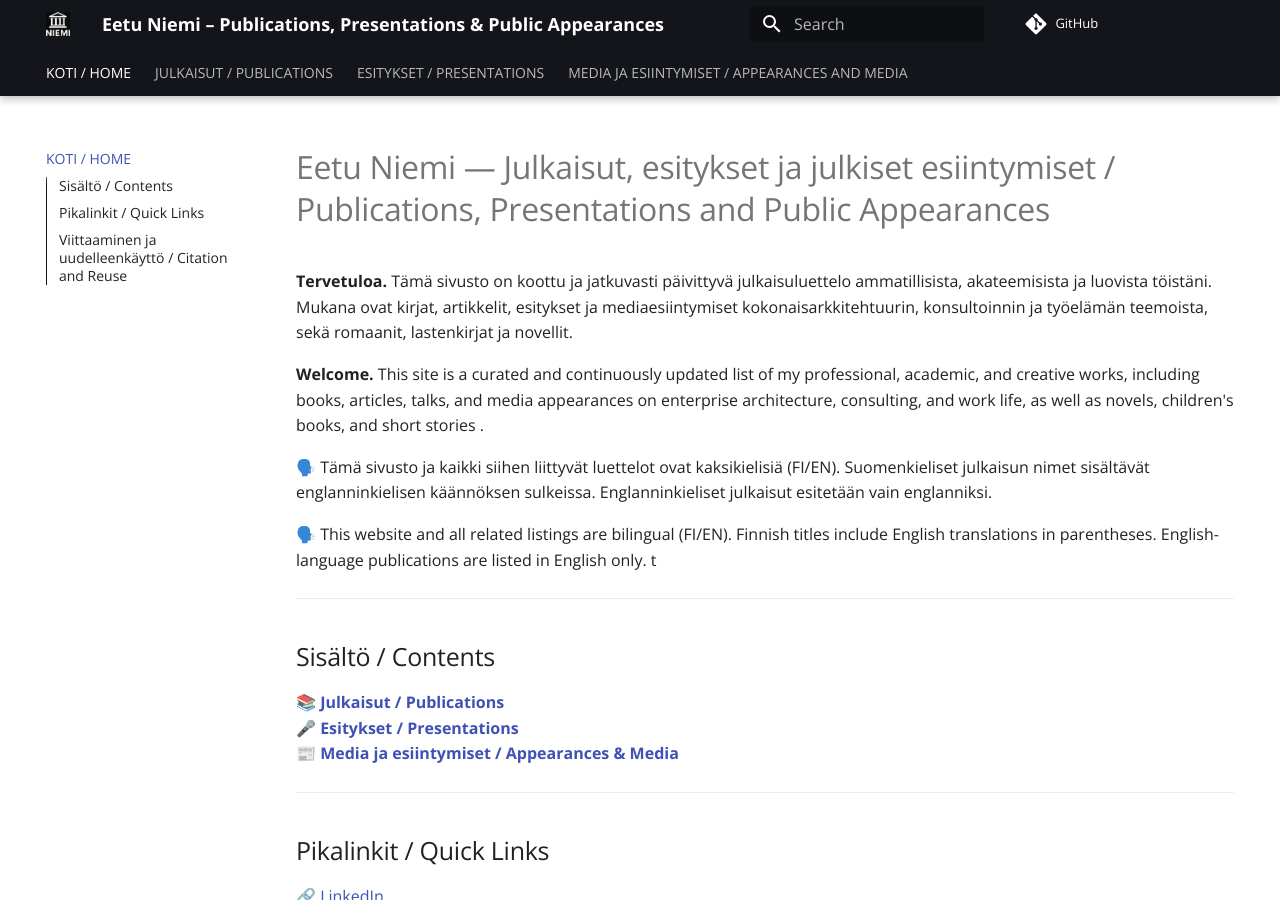
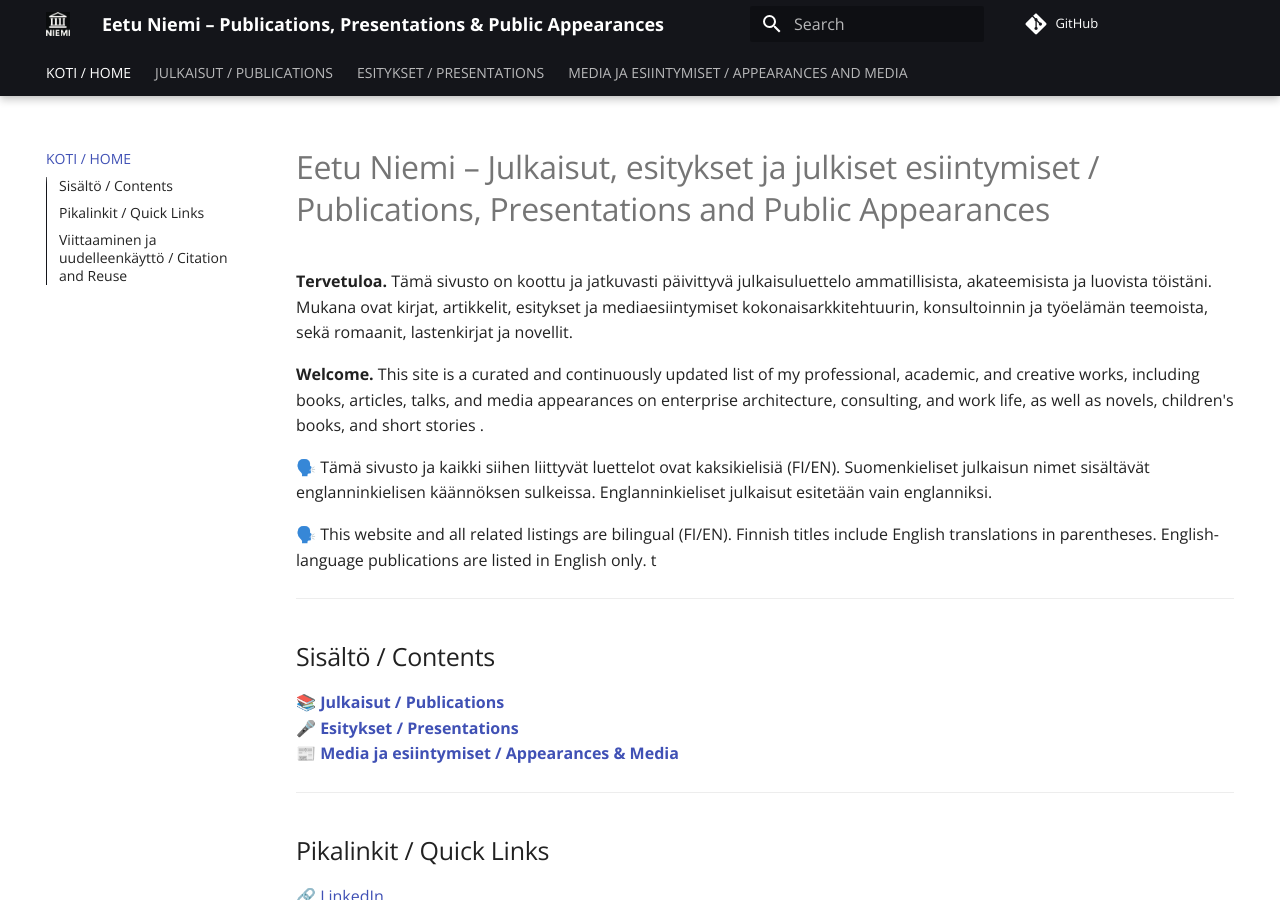
Before and after one commit to eetuniemiphd/eetuniemi, an MkDocs documentation site: the page built from docs/index.md, in a window 1280 px wide and 900 px high. Built offline with MkDocs 1.6.1 and Material for MkDocs 9.7.7, drawn with Linux system fonts in a browser that asks for light colours; comment, search, counter and statistics services are not loaded.

```diff
--- a/docs/index.md
+++ b/docs/index.md
@@ -1,4 +1,4 @@
-# Eetu Niemi — Julkaisut, esitykset ja julkiset esiintymiset / Publications, Presentations and Public Appearances
+# Eetu Niemi – Julkaisut, esitykset ja julkiset esiintymiset / Publications, Presentations and Public Appearances
 
 
 **Tervetuloa.** Tämä sivusto on koottu ja jatkuvasti päivittyvä julkaisuluettelo ammatillisista, akateemisista ja luovista töistäni. Mukana ovat kirjat, artikkelit, esitykset ja mediaesiintymiset kokonaisarkkitehtuurin, konsultoinnin ja työelämän teemoista, sekä romaanit, lastenkirjat ja novellit.
```
